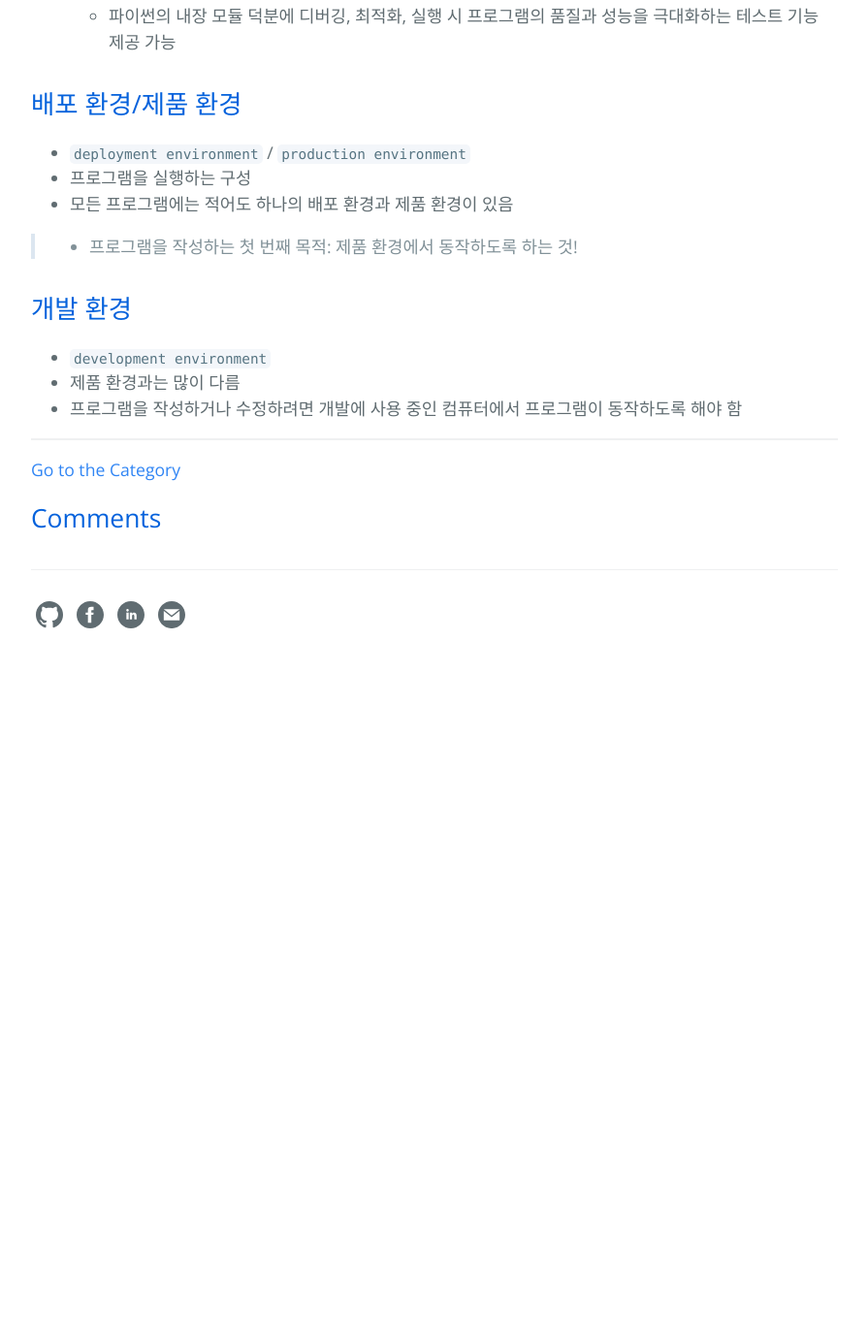
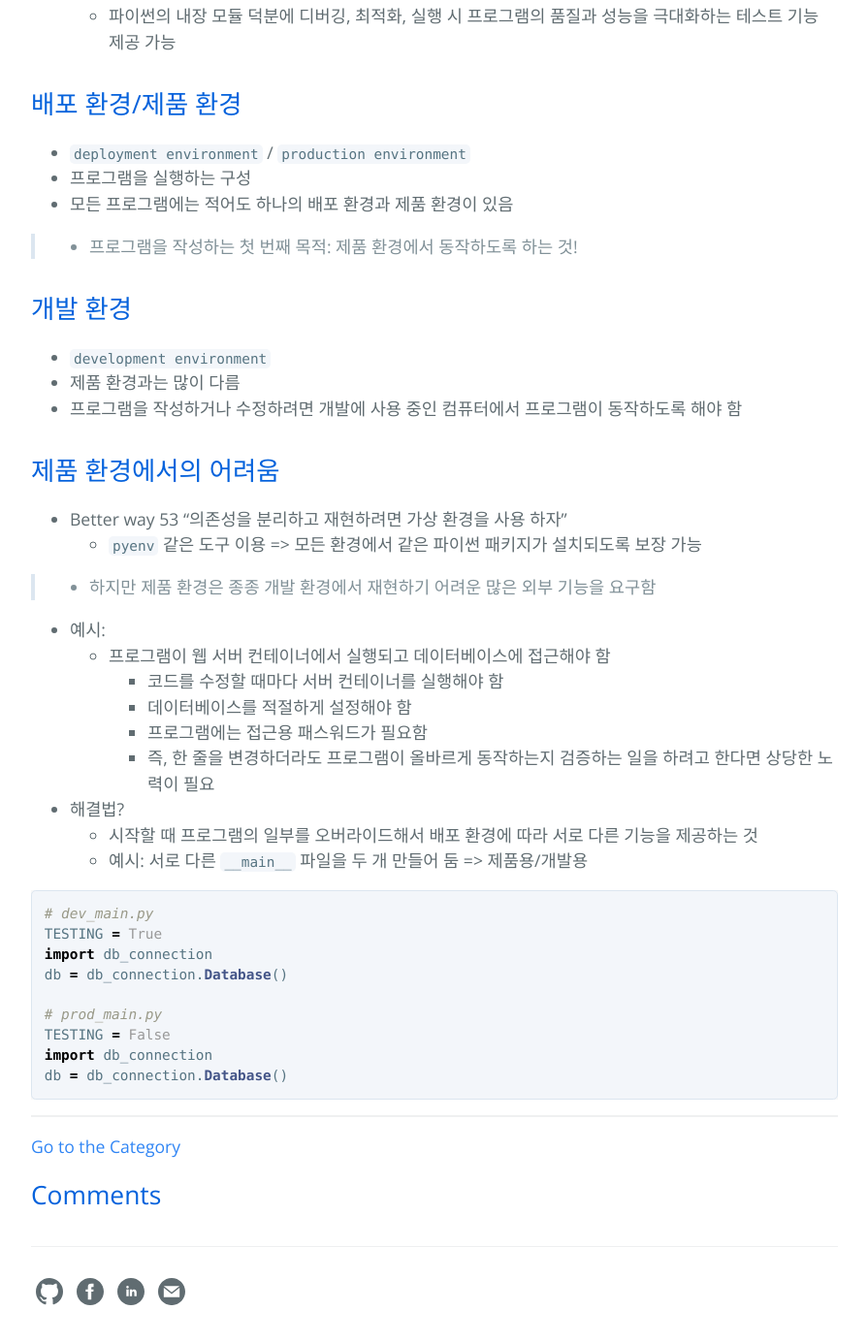
Before and after one commit to hcnoh/hcnoh.github.io, a Jekyll site: the page built from _posts/2018-11-01-effective-python-way54.md, in a window 1280 px wide and 1400 px high, scrolled down 783 px. Shown: the top 1385 px of the window at 97% size, without its empty margins (192-1087 px from the left). Built offline with Jekyll 4.4.1, drawn with Linux system fonts in a browser that asks for light colours; comment, search, counter and statistics services are not loaded; before the commit the page ends 1485 px from its top, so only the background shows below that.

Commit message:
Update 2018-11-01-effective-python-way54.md

````diff
--- a/_posts/2018-11-01-effective-python-way54.md
+++ b/_posts/2018-11-01-effective-python-way54.md
@@ -31,3 +31,32 @@ permalink: /2018-11-01-effective-python-way54
 - `development environment`
 - 제품 환경과는 많이 다름
 - 프로그램을 작성하거나 수정하려면 개발에 사용 중인 컴퓨터에서 프로그램이 동작하도록 해야 함
+
+## 제품 환경에서의 어려움
+- Better way 53 "의존성을 분리하고 재현하려면 가상 환경을 사용 하자"
+  - `pyenv` 같은 도구 이용 => 모든 환경에서 같은 파이썬 패키지가 설치되도록 보장 가능
+
+>- 하지만 제품 환경은 종종 개발 환경에서 재현하기 어려운 많은 외부 기능을 요구함
+
+- 예시:
+  - 프로그램이 웹 서버 컨테이너에서 실행되고 데이터베이스에 접근해야 함
+    - 코드를 수정할 때마다 서버 컨테이너를 실행해야 함
+    - 데이터베이스를 적절하게 설정해야 함
+    - 프로그램에는 접근용 패스워드가 필요함
+    - 즉, 한 줄을 변경하더라도 프로그램이 올바르게 동작하는지 검증하는 일을 하려고 한다면 상당한 노력이 필요
+
+- 해결법?
+  - 시작할 때 프로그램의 일부를 오버라이드해서 배포 환경에 따라 서로 다른 기능을 제공하는 것
+  - 예시: 서로 다른 `__main__` 파일을 두 개 만들어 둠 => 제품용/개발용
+
+```python
+# dev_main.py
+TESTING = True
+import db_connection
+db = db_connection.Database()
+
+# prod_main.py
+TESTING = False
+import db_connection
+db = db_connection.Database()
+```
````
